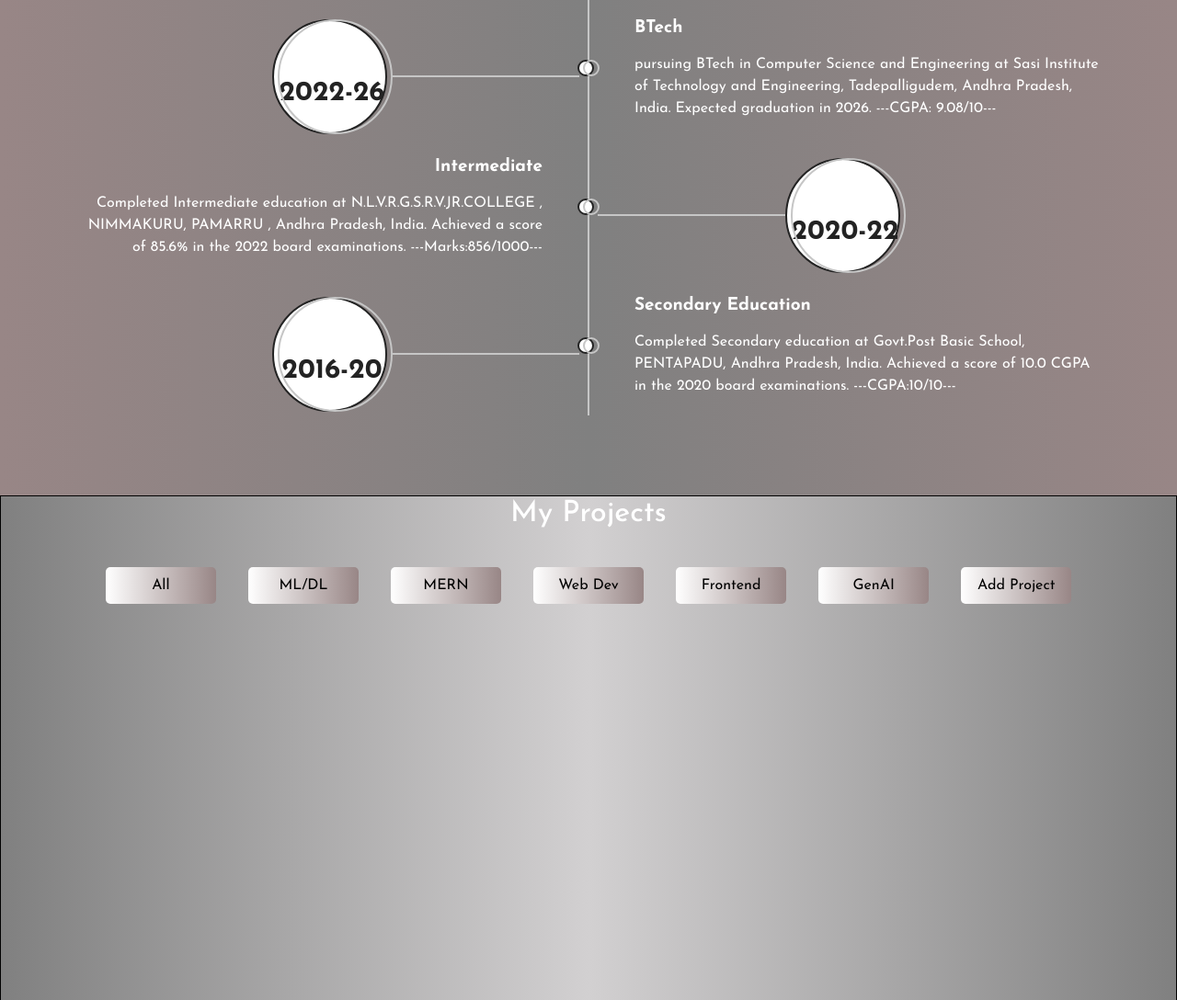
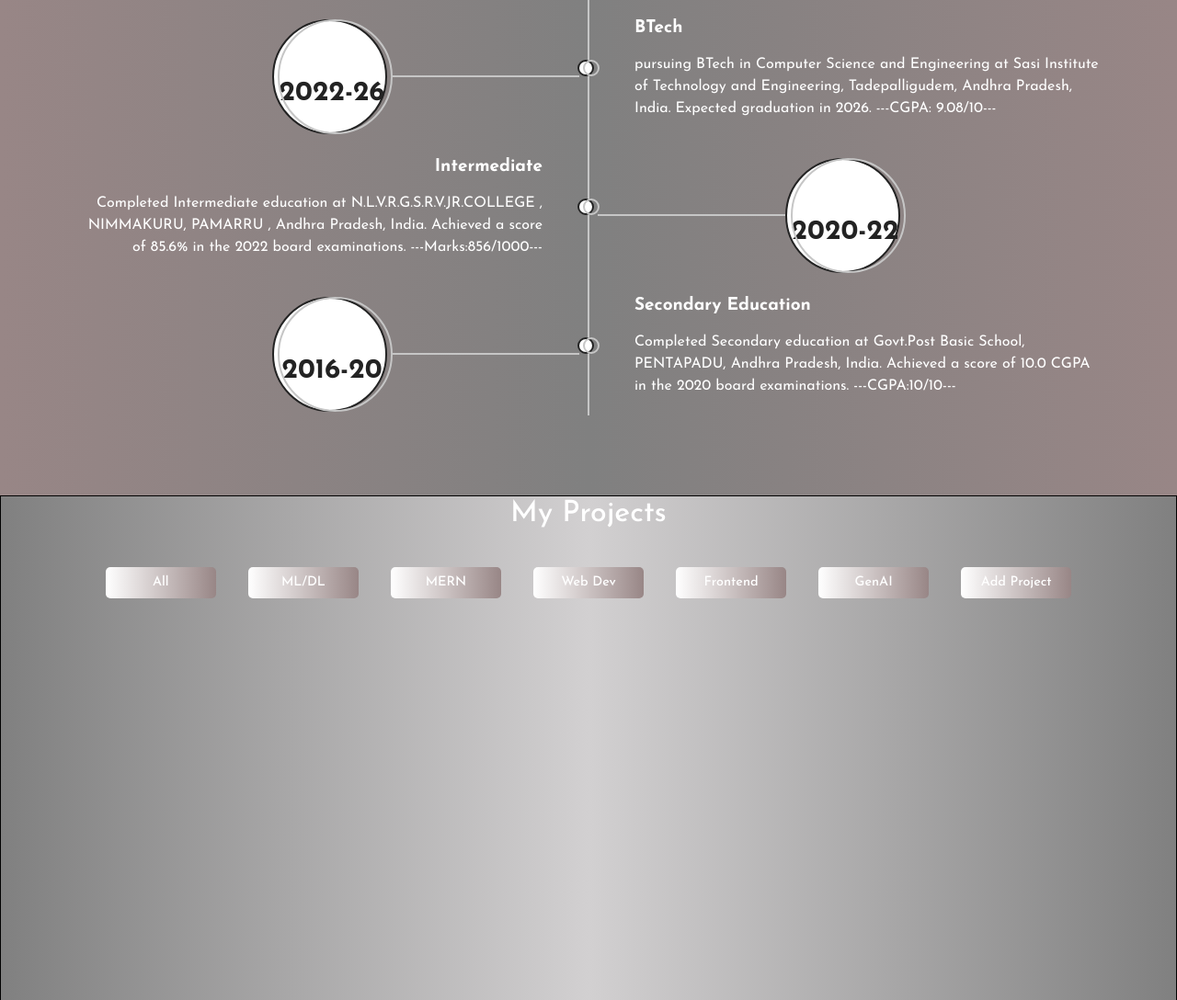
Before and after one commit to priyamugada/MY_Portfolio, a PHP site: page / in a window 1280 px wide. Shown: the part 1667-2755 px from the top of the page at 92% size. Run offline with PHP 8.4, Linux system fonts and the light colour scheme; data comes from the database, SQL or seed files in the repository; data that the repository does not hold is empty; some libraries are stand-ins or nearby versions.

Commit message:
Update project section button styling to match website theme color scheme

```diff
--- a/css/projects.css
+++ b/css/projects.css
@@ -33,5 +33,29 @@
      background: linear-gradient(to left,gray,#D2D0D1, gray);
      transform: scale(1.1);
      cursor: pointer;
+}
 
+/* Button styles matching website theme */
+.projects .button {
+    background-color: #EF5C4F;
+    border: none;
+    color: white;
+    padding: 6px 14px;
+    cursor: pointer;
+    font-size: 0.9rem;
+    border-radius: 5px;
+    font-weight: 500;
+    transition: background-color 0.2s ease, transform 0.2s ease;
 }
+
+.projects .button:hover {
+    background-color: #d8483b;
+}
+
+.projects .btn-delete-project {
+    background-color: #c0392b;
+}
+
+.projects .btn-delete-project:hover {
+    background-color: #a93226;
+}
--- a/index.php
+++ b/index.php
@@ -342,7 +342,7 @@
                 </a>
               <?php endif; ?>
               <button class="button btn-edit-project" onclick="openEditProjectModal(this)">Edit</button>
-              <button class="button btn-delete-project" style="background: #dc3545; color: white;" onclick="deleteProject(<?php echo $id; ?>)">Delete</button>
+              <button class="button btn-delete-project" onclick="deleteProject(<?php echo $id; ?>)">Delete</button>
             </div>
           </div>
         <?php endwhile; ?>
--- a/js/project.js
+++ b/js/project.js
@@ -198,7 +198,7 @@ window.addEventListener('load', function () {
               <div class="d-flex flex-wrap gap-2 mt-2 align-items-center">
                 ${project_link ? `<a href="${project_link}" target="_blank" class="card-link-anchor"><button class="button">View</button></a>` : ''}
                 <button class="button btn-edit-project" onclick="openEditProjectModal(this)">Edit</button>
-                <button class="button btn-delete-project" style="background: #dc3545; color: white;" onclick="deleteProject(${newId})">Delete</button>
+                <button class="button btn-delete-project" onclick="deleteProject(${newId})">Delete</button>
               </div>
             `;
 
```
